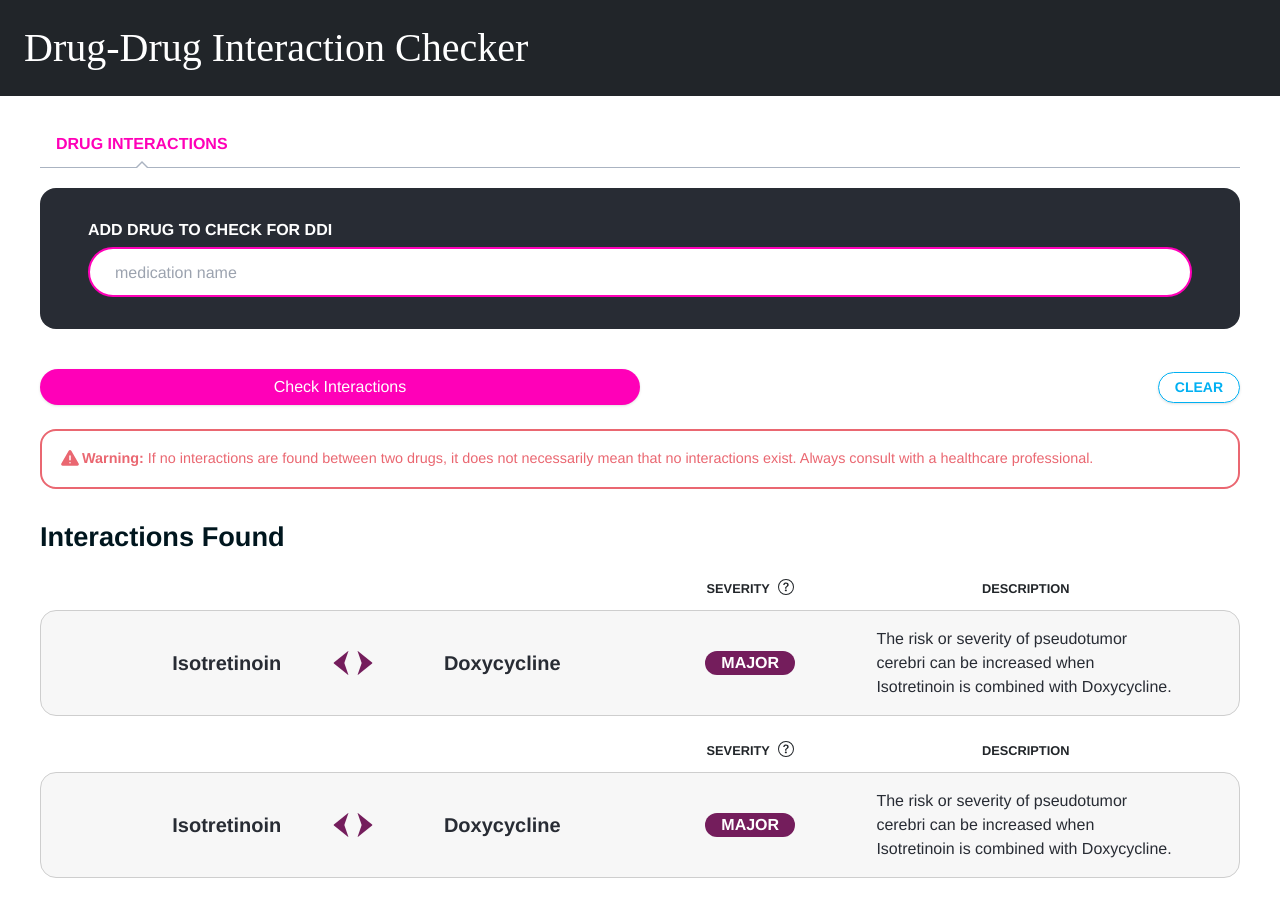
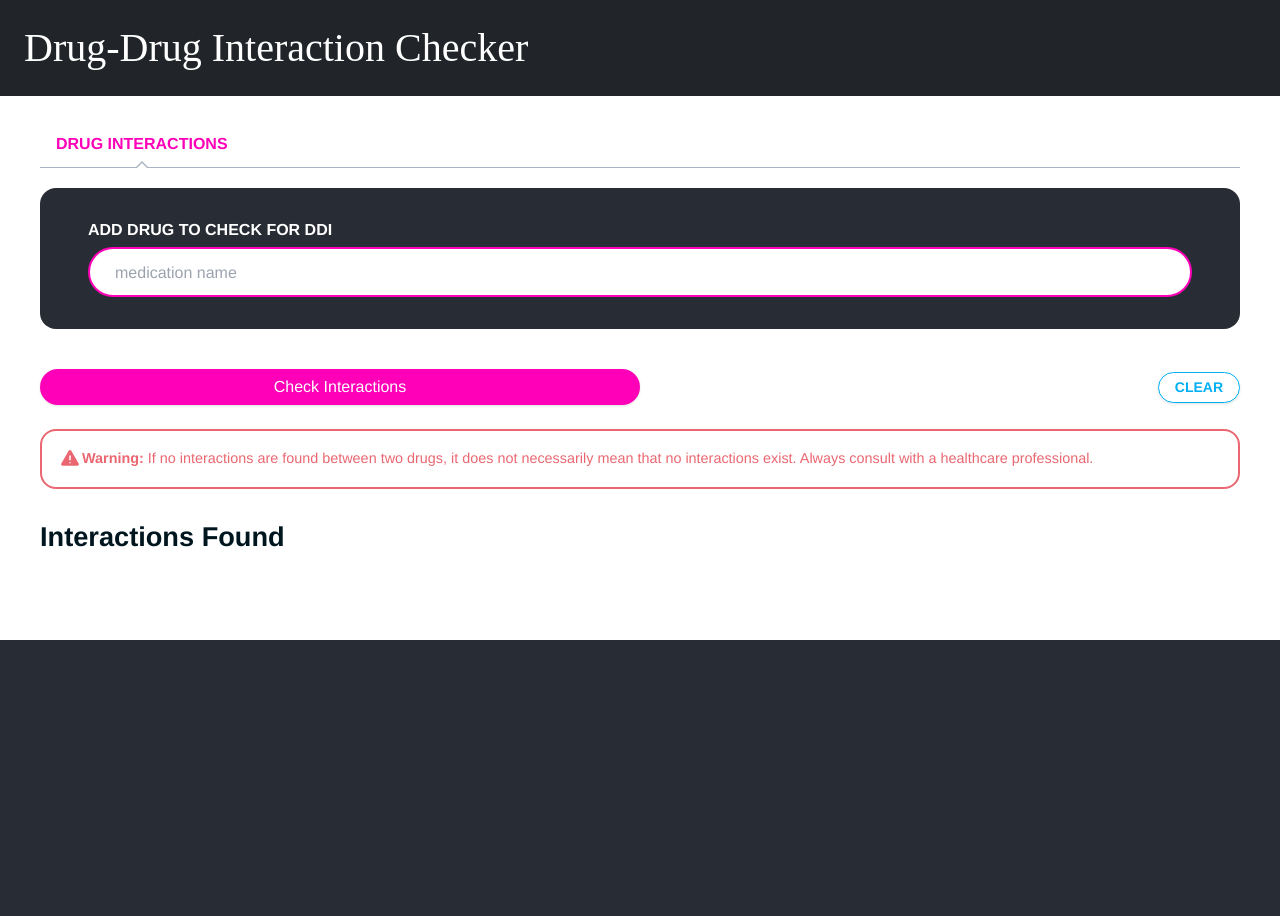
Before and after one commit to Cheenou13/drug-drug-interaction, a React (Vite) app in the folder ddi-ui/: page / in a window 1280 px wide. Shown: the top 916 px of the page. After the commit the page ends 800 px from the top, so only its background shows below. Built offline with nearby package versions, Linux system fonts and the light colour scheme; the HTML template or start-up script is replaced by a standard one.

Commit message:
pass dynamics data bind from parent elements (App.jsx) to all of the children compoents)

```diff
--- a/ddi-ui/src/App.jsx
+++ b/ddi-ui/src/App.jsx
@@ -1,11 +1,29 @@
-import { useState } from 'react'
+import React, { useState } from 'react'
 import Nav from './components/Nav.jsx'
 import InteractionLabel from './components/DrugLabel.jsx'
 import RxForm from './components/RxForm.jsx'
 import DrugInteractions from './components/results/DrugInteractions.jsx'
 
 function App() {
-  const [count, setCount] = useState(0)
+
+  const [inputValue, setInputValue] = useState('');
+  const [submittedValues, setSubmittedValues] = useState([]);
+  const [tempResponse, setTempResponse] = useState([]);
+  const handleInputChange = (e) => {
+    setInputValue(e.target.value);
+  };
+
+  const handleSubmit = (e) => {
+    e.preventDefault();
+    if (inputValue.trim() !== '' && submittedValues.length < 5) {
+      setSubmittedValues([...submittedValues, inputValue]);
+      setInputValue(''); // Clear the input
+    }
+  };
+
+  const removeValue = (val) => {
+    setSubmittedValues(submittedValues.filter((item) => item !== val));
+  };
 
   return (
     <div className='content-container'>
@@ -13,12 +31,18 @@ function App() {
       <div className='form-content interax-form-content'>
         <div className='form-container'>
           <InteractionLabel></InteractionLabel>
-          <RxForm></RxForm>
+          <RxForm
+            inputValue={inputValue}
+            submittedValues={submittedValues}
+            handleInputChange={handleInputChange}
+            handleSubmit={handleSubmit}
+            removeValue={removeValue}
+            setTempResponse={setTempResponse}
+          ></RxForm>
           <div className='results'>
             <div className='anchor' id='results'></div>
             <h2><strong>Interactions Found</strong></h2>
-            <DrugInteractions></DrugInteractions>
-            <DrugInteractions></DrugInteractions>
+            <DrugInteractions tempResponse={tempResponse}></DrugInteractions>
           </div>
         </div>
       </div>
--- a/ddi-ui/src/components/RxForm.jsx
+++ b/ddi-ui/src/components/RxForm.jsx
@@ -4,26 +4,8 @@ import SearchAction from "./SearchAction.jsx";
 import WarningTag from "./WaringTag.jsx";
 import React, { useState } from 'react';
 
-const RxForm = () => {
+const RxForm = ({ inputValue, submittedValues, handleInputChange, handleSubmit, removeValue, setTempResponse }) => {
 
-    const [inputValue, setInputValue] = useState('');
-    const [submittedValues, setSubmittedValues] = useState([]);
-
-    const handleInputChange = (e) => {
-      setInputValue(e.target.value);
-    };
-
-    const handleSubmit = (e) => {
-      e.preventDefault();
-      if (inputValue.trim() !== '' && submittedValues.length < 5) {
-        setSubmittedValues([...submittedValues, inputValue]);
-        setInputValue(''); // Clear the input
-      }
-    };
-
-    const removeValue = (val) => {
-      setSubmittedValues(submittedValues.filter((item) => item !== val));
-    };
     return (
         <>
             <div className="form-row interax-form-row">
@@ -58,7 +40,7 @@ const RxForm = () => {
                         </div>
                     </div>
                     <SearchDrugs inputValue={submittedValues} removeValue={removeValue}></SearchDrugs>
-                    <SearchAction inputValue={submittedValues}></SearchAction>
+                    <SearchAction inputValue={submittedValues} setTempResponse={setTempResponse}></SearchAction>
                     <WarningTag></WarningTag>
                 </form>
             </div>
--- a/ddi-ui/src/components/SearchAction.jsx
+++ b/ddi-ui/src/components/SearchAction.jsx
@@ -1,7 +1,6 @@
 import React, {useState} from "react";
-const SearchAction = ({inputValue}) => {
+const SearchAction = ({inputValue, setTempResponse }) => {
 
-    const [responses, setResponses] = useState([]);
     let _url = ""
     const handleClick = async () => {
         let tempResponses = [];
@@ -20,9 +19,10 @@ const SearchAction = ({inputValue}) => {
                 }
             }
         }
-
-        console.log("button is clicked. ", inputValue)
-    }
+        setTempResponse(tempResponses);
+        console.log("Resource from the drugs is being saved: ". tempResponses);
+        console.log("button is clicked. ", inputValue);
+    };
     return (
         <>
             <div className="search-actions">
--- a/ddi-ui/src/components/results/DrugInteractions.jsx
+++ b/ddi-ui/src/components/results/DrugInteractions.jsx
@@ -1,14 +1,23 @@
-const DrugInteractions = (props) => {
-    const interactionsBoxStyling = {
+const DrugInteractions = ({tempResponse}) => {
+    const displayOpt = tempResponse.length > 0 ? 'block' : 'none';
+    for (let i = 0; i < tempResponse.length; ++i){
+        console.log("drug_A: ", tempResponse[i]['data']['drug_A']);
+        console.log("drug_B: ", tempResponse[i]['data']['drug_B']);
+        console.log("serity: ", tempResponse[i]['data']['severity']);
+        console.log("interaction: ", tempResponse[i]['data']['interaction']);
 
     }
+
     return (
         <>
-            <div className="drug-interactions">
-                <div className="interactions-box">
+            <div className="drug-interactions" style={{display:displayOpt}}>
+                {tempResponse.map((interaction, index) => (
+                    <div className="interactions-box"
+                         key={index}
+                    >
                         <div className="interactions-row main-row">
                             <div className="interactions-col subject">
-                            <h5><a className="drug-link" href="#">Isotretinoin</a></h5>
+                                <h5><a className="drug-link" href="#">{interaction.data.drug_A}</a></h5>
                             </div>
                             <div className="interactions-col interacts">
                                 <div className="severity-major drug-icon-1 icon-interacts">
@@ -33,11 +42,11 @@ const DrugInteractions = (props) => {
                                 </div>
                             </div>
                             <div className="interactions-col affected">
-                            <h5><a className="drug-link" href="#">Doxycycline</a></h5>
+                                <h5><a className="drug-link" href="#">{interaction.data.drug_B}</a></h5>
                             </div>
                             <div className="interactions-col severity">
                                 <div className="interactions-header">
-                                Severity
+                                {interaction.data.severity}
                                     <svg xmlns="http://www.w3.org/2000/svg" width="16" height="16" fill="currentColor" className="bi bi-question-circle mb-[0.1em]" viewBox="0 0 16 16">
                                         <path d="M8 15A7 7 0 1 1 8 1a7 7 0 0 1 0 14m0 1A8 8 0 1 0 8 0a8 8 0 0 0 0 16"/>
                                         <path d="M5.255 5.786a.237.237 0 0 0 .241.247h.825c.138 0 .248-.113.266-.25.09-.656.54-1.134 1.342-1.134.686 0 1.314.343 1.314 1.168 0 .635-.374.927-.965 1.371-.673.489-1.206 1.06-1.168 1.987l.003.217a.25.25 0 0 0 .25.246h.811a.25.25 0 0 0 .25-.25v-.105c0-.718.273-.927 1.01-1.486.609-.463 1.244-.977 1.244-2.056 0-1.511-1.276-2.241-2.673-2.241-1.267 0-2.655.59-2.75 2.286m1.557 5.763c0 .533.425.927 1.01.927.609 0 1.028-.394 1.028-.927 0-.552-.42-.94-1.029-.94-.584 0-1.009.388-1.009.94"/>
@@ -47,11 +56,11 @@ const DrugInteractions = (props) => {
                             </div>
                             <div className="interactions-col description">
                                 <div className="interactions-header">Description</div>
-                            <p>The risk or severity of pseudotumor cerebri can be increased when Isotretinoin is combined with Doxycycline.</p>
+                                <p>{interaction.data.interaction}</p>
                             </div>
                         </div>
                     </div>
-
+                ))}
             </div>
         </>
     )
--- a/ddi-ui/src/index.css
+++ b/ddi-ui/src/index.css
@@ -690,11 +690,26 @@ h5, .h5 {
 
 .results .drug-interactions .interactions-col.description {
   width: 30%;
+  max-width: 300px; /* adjust the width as needed */
+  max-height: 150px; /* adjust the height as needed */
+  overflow: hidden; /* hides overflow content */
+  display: -webkit-box; /* ensures compatibility with webkit browsers */
+  -webkit-box-orient: vertical; /* sets the box orientation to vertical */
+  -webkit-line-clamp: 3; /* number of lines to show before truncating */
+  text-overflow: ellipsis; /* adds ellipses to overflow text */
+  box-sizing: border-box;
 }
 
 .results .drug-interactions .interactions-col p {
   color: #282c34;
   margin-bottom: 0;
+  display: -webkit-box; /* Ensure compatibility with webkit browsers */
+  -webkit-box-orient: vertical; /* Set the box orientation to vertical */
+  -webkit-line-clamp: 3; /* Number of lines to show before truncating */
+  overflow: hidden; /* Hide overflow content */
+  text-overflow: ellipsis; /* Add ellipses to overflow text */
+  line-clamp: 3; /* Number of lines to show before truncating (standard property) */
+  white-space: normal; /* Allow wrapping within the element */
 }
 
 p {
```
Lines whose indentation alone changed are shown as unchanged.
